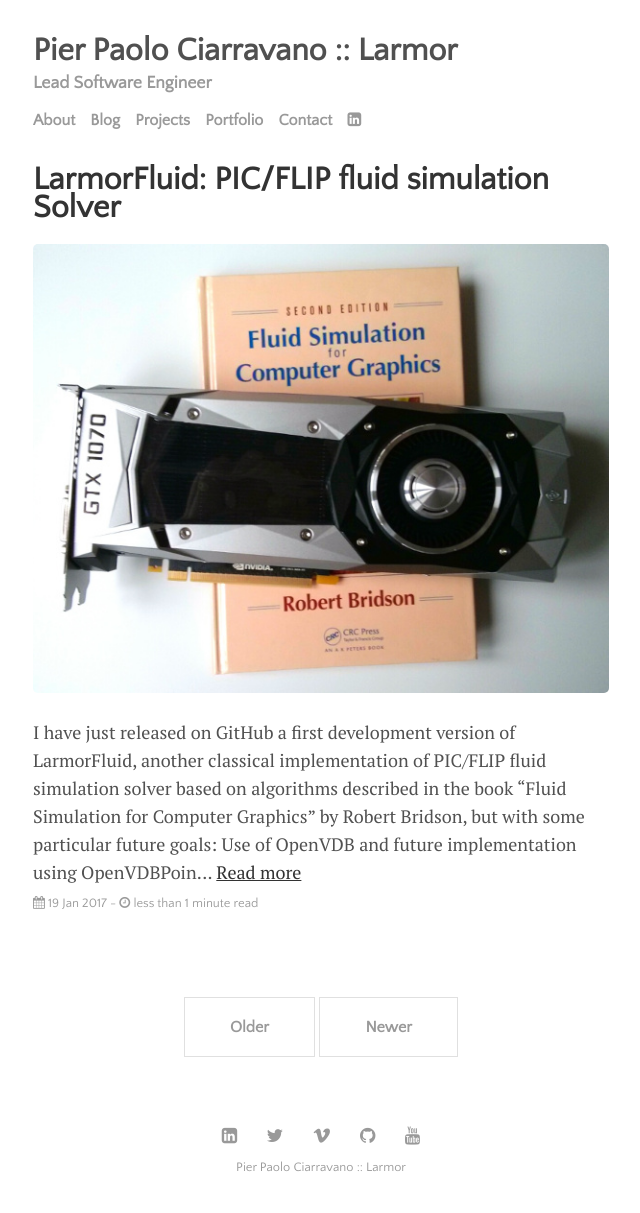
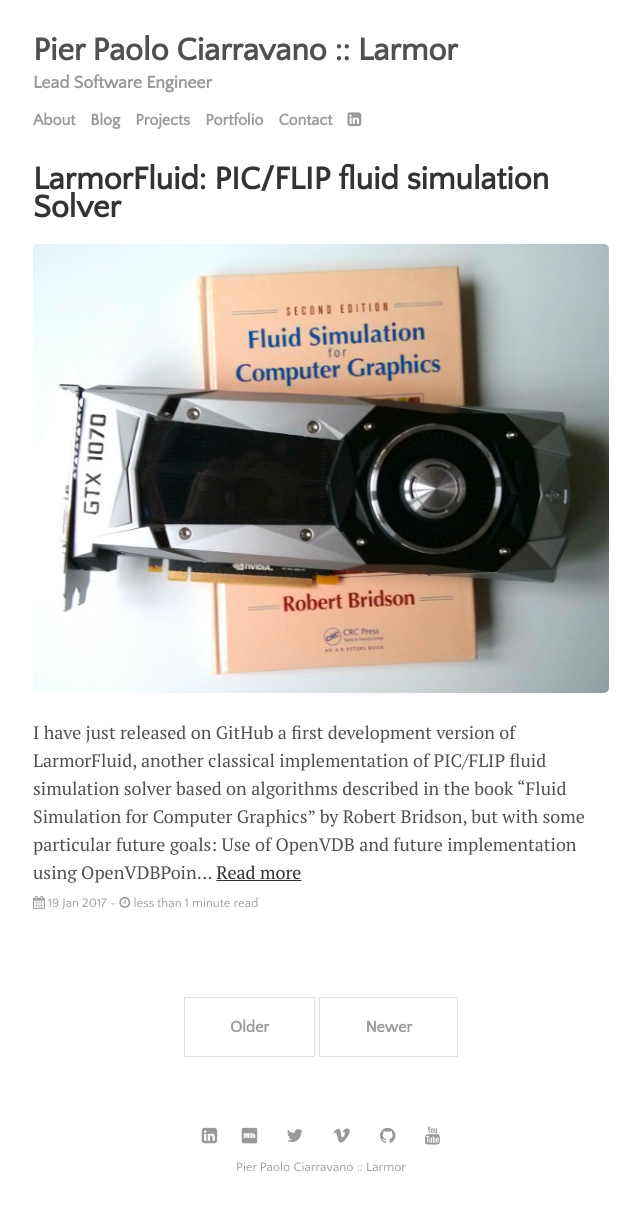
Before and after one commit to ppciarravano/ppciarravano.github.io, a Jekyll site: the page built from index.html, in a window 1280 px wide. Shown: the whole page, without its empty margins (319-959 px from the left). Built offline with Jekyll 4.4.1, drawn with Linux system fonts in a browser that asks for light colours; nearby versions of some CDN libraries; the list of posts is cut into pages by our own code.

Commit message:
Update IMDb credits profile

```diff
--- a/_data/settings.yml
+++ b/_data/settings.yml
@@ -20,6 +20,7 @@
 
 social:
 - {icon: 'linkedin-square', link: 'http://uk.linkedin.com/in/pierpaolociarravano/en'}
+- {icon: 'imdb', link: 'https://www.imdb.com/name/nm12271878/'}
 - {icon: 'twitter', link: 'http://twitter.com/larmorjazz'}
 - {icon: 'vimeo', link: 'http://vimeo.com/larmor'}
 - {icon: 'github', link: 'https://github.com/ppciarravano'}
```
